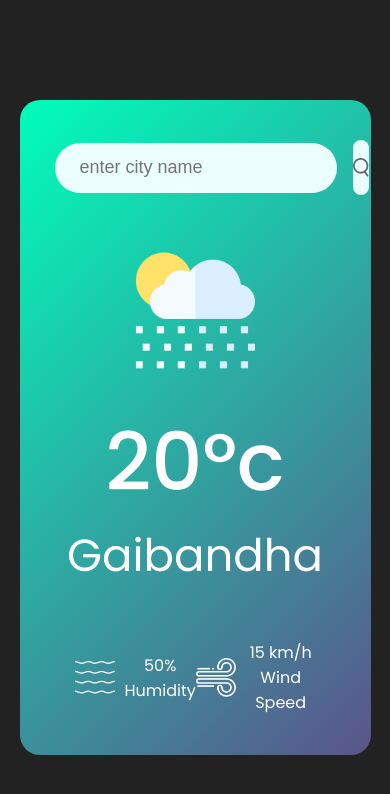
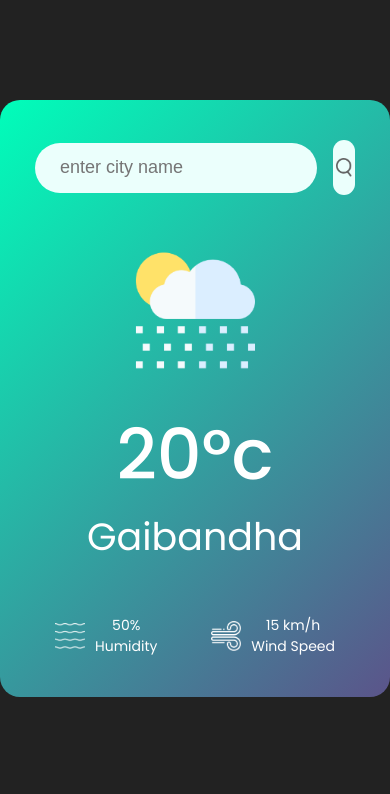
Before and after one commit to sagormohammedyousuf/weather-app, a plain HTML site: page index.html in a window 390 px wide. Drawn offline with Linux system fonts and the light colour scheme.

Commit message:
weather-app-with_Js

```diff
--- a/style.css
+++ b/style.css
@@ -18,13 +18,18 @@ body {
   background: linear-gradient(135deg, #00feba, #5b548a);
   color: #fff;
   margin: 100px auto 0;
-    border-radius: 20px ;
+  border-radius: 20px;
   padding: 40px 35px;
   text-align: center;
-    -webkit-border-radius: 20px ;
-    -moz-border-radius: 20px ;
-    -ms-border-radius: 20px ;
-    -o-border-radius: 20px ;
+  -webkit-border-radius: 20px;
+  -moz-border-radius: 20px;
+  -ms-border-radius: 20px;
+  -o-border-radius: 20px;
+
+
+  @media (max-width: 800px) {
+    width: 100%;
+  }
 }
 
 .search {
@@ -66,6 +71,9 @@ body {
   -moz-border-radius: 10vmax;
   -ms-border-radius: 10vmax;
   -o-border-radius: 10vmax;
+
+
+
 }
 
 .search-btn-icon {
@@ -80,12 +88,22 @@ body {
 .weather h1 {
   font-size: 80px;
   font-weight: 500;
+
+
+  @media (max-width: 800px) {
+    font-size: 70px;
+  }
 }
 
 .weather h2 {
   font-size: 45px;
   font-weight: 400;
   margin-top: -10;
+
+
+  @media (max-width: 800px) {
+    font-size: 38px;
+  }
 }
 
 .details {
@@ -94,16 +112,27 @@ body {
   justify-content: space-between;
   padding: 0 20px;
   margin-top: 50px;
+
+
+
+  @media (max-width: 800px) {
+    p {
+        font-size: 14px;
     }
-
+  }
+}
 
 .col {
   display: flex;
   align-items: center;
-
 }
 
 .col img {
   width: 40px;
   margin-right: 10px;
+
+
+  @media (max-width: 800px) {
+    width: 30px;
   }
+}
```
Also changed, not shown: index.html (+1 -3 lines), main.js (+5 -9 lines). Lines whose indentation alone changed are shown as unchanged.
